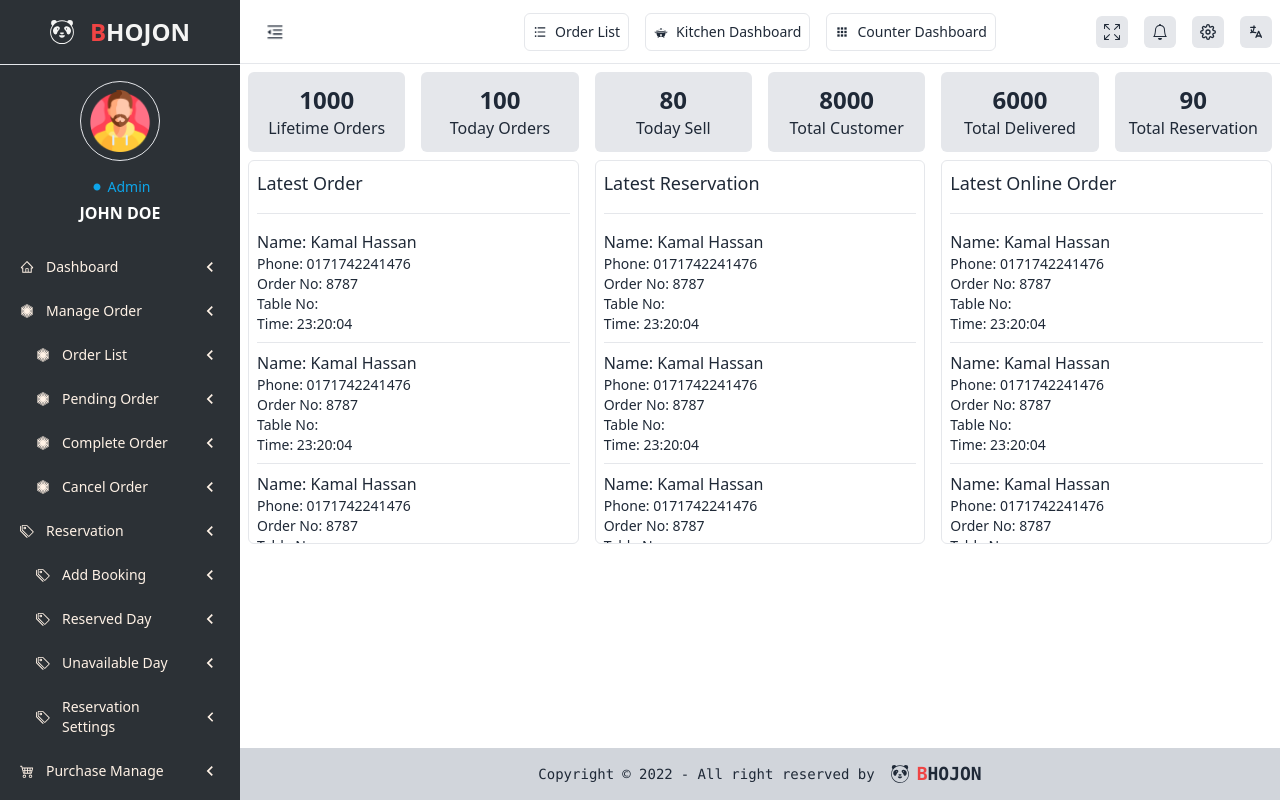
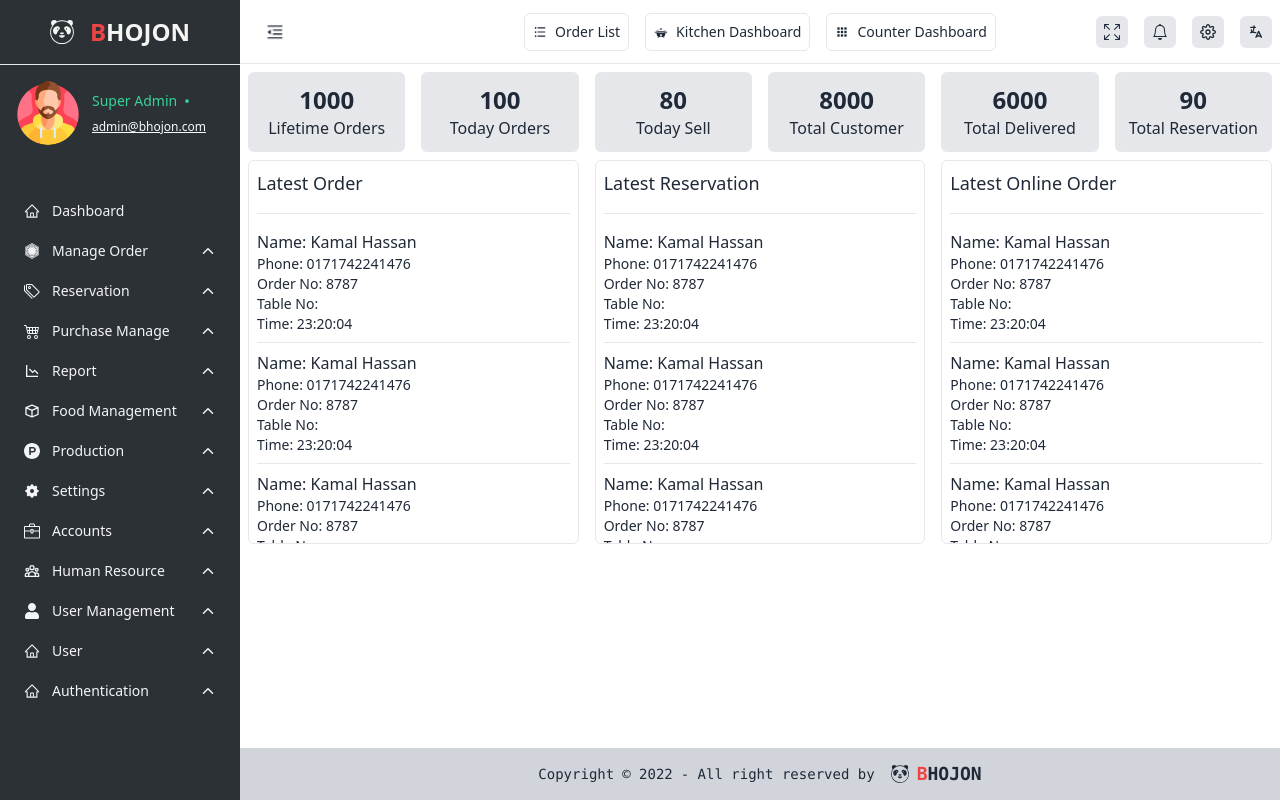
Before and after one commit to nDevers/Bhojon, a React (Create React App) app: page /dashboard in a window 1280 px wide. Built offline with nearby package versions, Linux system fonts and the light colour scheme.

Commit message:
sidebar menu, submenu & sub sub menu

```diff
--- a/src/pages/dashboard/dashboard.js
+++ b/src/pages/dashboard/dashboard.js
@@ -1,24 +1,23 @@
 import { Link, Outlet } from "react-router-dom";
 import { AiOutlineHome } from "react-icons/ai";
 import { BiLineChartDown, BiCube } from "react-icons/bi";
-import { BsTags, BsCart4, BsArrowsFullscreen, BsBell } from "react-icons/bs";
+import { BsTags, BsCart4, BsArrowsFullscreen, BsBell, BsDot } from "react-icons/bs";
 import { CgMenuGridR } from "react-icons/cg";
 import { FaFirstOrder, FaUser } from "react-icons/fa";
 import { FiSettings } from "react-icons/fi";
 import { GiRiceCooker } from "react-icons/gi";
-import { GoPrimitiveDot } from "react-icons/go";
 import { HiOutlineUserGroup } from "react-icons/hi";
-import { MdKeyboardArrowLeft } from "react-icons/md";
+import { IoIosArrowUp } from "react-icons/io";
 import { RiSettings5Fill, RiListUnordered } from "react-icons/ri";
 import { SiProducthunt } from "react-icons/si";
 import { SlBriefcase } from "react-icons/sl";
 import { TbLanguage } from "react-icons/tb";
-import DefaultUserImage from "../../assets/images/defaultUser.png";
 import Logo from "../../components/Logo";
 import useWebsiteTitle from "../../hooks/useWebsiteTitle";
 import Footer from "../../components/Footer";
 import DashboardHeader from "../../components/DashboardHeader";
 import ScrollToTop from "../../components/ScrollToTop";
+import defaultUserImage from "../../assets/images/defaultUser.png";
 
 const Dashboard = () => {
   const sideMenus = [
@@ -161,12 +160,12 @@ const Dashboard = () => {
           icon: <BiCube />,
           subSubMenus: [
             {
-              name: "Manage Category",
+              name: "Add Category",
               link: "/dashboard/food-management/manage-category/add-category",
               icon: <BiCube />,
             },
             {
-              name: "Manage Category",
+              name: "Category List",
               link: "/dashboard/food-management/manage-category/category-list",
               icon: <BiCube />,
             },
@@ -442,56 +441,114 @@ const Dashboard = () => {
           </div>
         </div>
 
-        <div className="drawer-side bg-base-100 text-gray-50 overflow-y-     -smooth">
+        <div className="drawer-side">
           <label htmlFor="sidebar" className="drawer-overlay"></label>
-          <div className="bg-[#2c3136]">
-            <Logo customClass='flex gap-x-4 items-center justify-center text-2xl text-center text-stone-100 font-semibold uppercase p-4 border-b' />
+          <div class="flex flex-col justify-between bg-[#2c3136] w-60">
+            <div>
+              <Logo customClass='flex gap-x-4 items-center justify-center text-2xl text-center text-stone-100 font-semibold uppercase p-4' />
 
-            <div className="flex flex-col items-center justify-center mb-4">
-              <div className="w-20 p-2 m-4 border rounded-full">
-                <img src={DefaultUserImage} alt="default user" />
+              <div class="text-gray-50 border-t">
+                <Link
+                  to="/user"
+                  class="flex gap-x-3 items-center p-4"
+                >
+                  <img
+                    alt="Default user"
+                    src={defaultUserImage}
+                    class="h-16 w-16 rounded-full object-cover"
+                  />
+
+                  <div className="flex flex-col items-start gap-y-2">
+                    <p class="flex items-center text-sm text-success">Super Admin <BsDot className="text-xl" /></p>
+                    <p className="text-xs underline"> admin@bhojon.com </p>
+                  </div>
+                </Link>
               </div>
 
-              <p className="text-sm text-sky-500 flex items-center gap-x-1 mb-1">
-                <GoPrimitiveDot /> Admin
-              </p>
-              <h3 className="text-md text-white font-semibold uppercase">
-                John Doe
-              </h3>
+              <nav aria-label="Main Nav" class="mt-6 p-2 flex flex-col space-y-1">
+                <>
+                  {
+                    sideMenus?.map(sideMenu =>
+                      sideMenu?.subMenus ? <details class="group">
+                        <summary
+                          class="flex cursor-pointer items-center px-4 py-2 text-gray-100 hover:bg-gray-100 hover:text-gray-900 focus:border-l-4 border-l-success"
+                        >
+                          {sideMenu?.icon}
+
+                          <span class="ml-3 text-sm font-medium"> {sideMenu?.name} </span>
+
+                          <span
+                            class="ml-auto shrink-0 transition duration-300 group-open:-rotate-180"
+                          >
+                            <IoIosArrowUp />
+                          </span>
+                        </summary>
+
+                        <nav aria-label="Teams Nav" class="mt-1.5 ml-8 flex flex-col">
+                          {
+                            sideMenu?.subMenus?.map(subMenu =>
+                              subMenu?.subSubMenus ?
+                                <details class="group">
+                                  <summary
+                                    class="flex cursor-pointer items-center px-4 py-2 text-gray-100 hover:bg-gray-100 hover:text-gray-900 focus:border-l-4 border-l-success"
+                                  >
+                                    {subMenu?.icon}
+
+                                    <span class="ml-3 text-sm font-medium"> {subMenu?.name} </span>
+
+                                    <span
+                                      class="ml-auto shrink-0 transition duration-300 group-open:-rotate-180"
+                                    >
+                                      <IoIosArrowUp />
+                                    </span>
+                                  </summary>
+
+                                  <nav aria-label="Teams Nav" class="mt-1.5 ml-8 flex flex-col">
+                                    {
+                                      subMenu?.subSubMenus?.map(subSubMenu =>
+                                        <Link
+                                          to={subSubMenu?.link}
+                                          class="flex items-center px-4 py-2 text-gray-100 hover:bg-gray-100 hover:text-gray-900 focus:border-l-4 border-l-success"
+                                        >
+                                          {subSubMenu?.icon}
+
+                                          <span class="ml-3 text-sm font-medium"> {subSubMenu?.name} </span>
+                                        </Link>
+                                      )
+                                    }
+                                  </nav>
+                                </details>
+                                :
+                                <Link
+                                  to={subMenu?.link}
+                                  class="flex items-center px-4 py-2 text-gray-100 hover:bg-gray-100 hover:text-gray-900 focus:border-l-4 border-l-success"
+                                >
+                                  {subMenu?.icon}
+
+                                  <span class="ml-3 text-sm font-medium"> {subMenu?.name} </span>
+                                </Link>
+                            )
+                          }
+
+
+                        </nav>
+                      </details>
+                        :
+                        <Link
+                          to={sideMenu?.link}
+                          class="flex items-center px-4 py-2 text-gray-100 hover:bg-gray-100 hover:text-gray-900 focus:border-l-4 border-l-success"
+                        >
+                          {sideMenu?.icon}
+
+                          <span class="ml-3 text-sm font-medium"> {sideMenu?.name} </span>
+                        </Link>
+                    )
+                  }
+                </>
+
+
+              </nav>
             </div>
-
-            <ul className="menu p-1 w-60 text-[#fff2e6] text-sm">
-              {sideMenus.map((sideMenu) => (
-                <li key={sideMenu?.link}>
-                  {
-                    <Link
-                      className="flex items-center justify-between"
-                      to={sideMenu?.link}
-                    >
-                      <span className="flex items-center justify-end">
-                        <span className="mr-3">{sideMenu?.icon}</span>
-                        {sideMenu?.name}
-                      </span>
-                      <MdKeyboardArrowLeft className="text-xl" />
-                    </Link>
-                  }
-                  {sideMenu?.subMenus &&
-                    sideMenu?.subMenus?.map((subMenu) => (
-                      <Link
-                        key={subMenu?.link}
-                        className="flex items-center justify-between ml-4"
-                        to={subMenu?.link}
-                      >
-                        <span className="flex items-center justify-end">
-                          <span className="mr-3">{subMenu?.icon}</span>
-                          {subMenu?.name}
-                        </span>
-                        <MdKeyboardArrowLeft className="text-xl" />
-                      </Link>
-                    ))}
-                </li>
-              ))}
-            </ul>
           </div>
         </div>
       </div>
```
